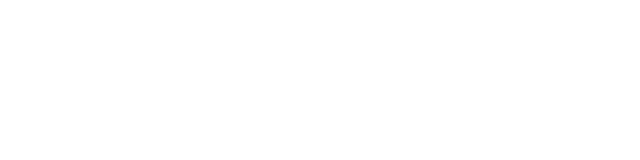
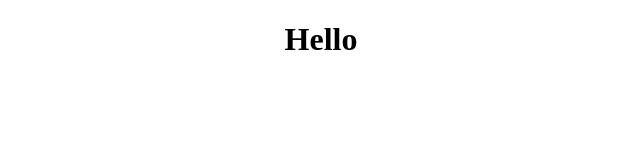
Before and after one commit to StudentCZ/ConvertOh, a React (Create React App) app: page /temp in a window 1280 px wide. Before the commit this address had no page. Shown: the top 160 px of the page, without its empty margins (319-959 px from the left). Built offline with nearby package versions, Linux system fonts and the light colour scheme.

Commit message:
imported useState and remove link

```diff
--- a/src/App.js
+++ b/src/App.js
@@ -1,11 +1,13 @@
 import { BrowserRouter, Routes, Route } from 'react-router-dom';
 import Home from './Home';
+import Temp from './Temp';
 
 function App() {
   return (
     <BrowserRouter>
       <Routes>
         <Route path='/' element={<Home />}></Route>
+        <Route path='/temp' element={<Temp />}></Route>
       </Routes>
     </BrowserRouter>
   );
--- a/src/App.module.css
+++ /dev/null
@@ -1,21 +0,0 @@
-body {
-  margin: 0;
-  display: flex;
-  justify-content: center;
-  align-items: center;
-  text-align: center;
-}
-
-.border {
-  border: 0.5vw solid black;
-  height: 50vh;
-}
-
-.navLink {
-  display: block;
-}
-
-.link {
-  display: inline;
-  padding-left: 1vw;
-}
--- a/src/Home.js
+++ b/src/Home.js
@@ -1,8 +1,12 @@
 import React from 'react';
+import { useState } from 'react';
 import style from './Home.module.css';
 import { Link } from 'react-router-dom';
+import Temp from './Temp';
 
 function Home() {
+  const [showTemp, setShowTemp] = useState(false);
+  const onClick = () => setShowTemp(true);
   return (
     <>
       <h1>ConvertOh</h1>
@@ -13,6 +17,7 @@ function Home() {
           <li className={style.link}>Currency</li>
           <li className={style.link}>Measurement</li>
         </nav>
+        <Temp />
       </div>
     </>
   );
--- a/src/Temp.js
+++ b/src/Temp.js
@@ -1,7 +1,12 @@
 import React from 'react';
+import Home from './Home';
 
 const Temp = () => {
-  return <div>Hello</div>;
+  return (
+    <>
+      <h1>Hello</h1>
+    </>
+  );
 };
 
 export default Temp;
```
